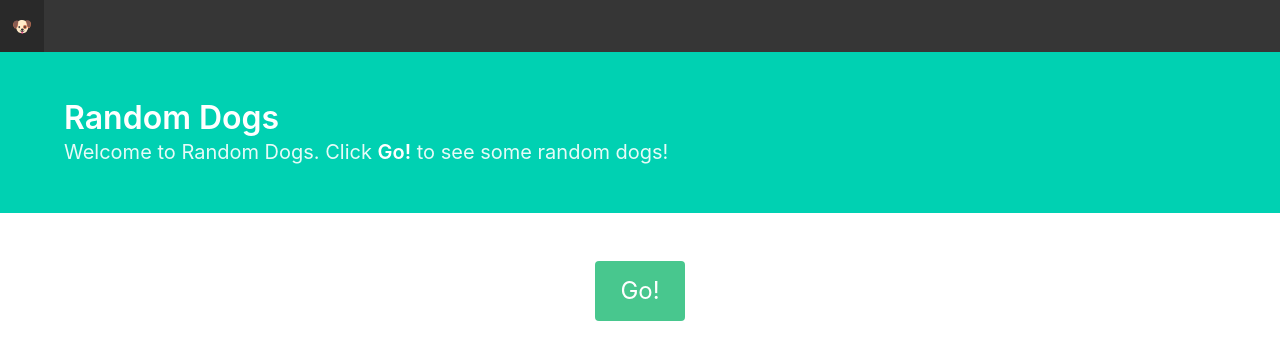
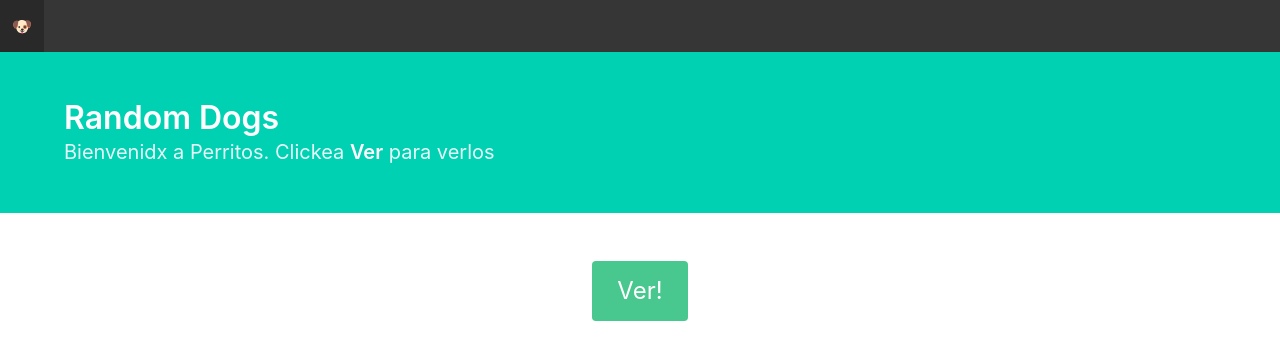
Before and after one commit to pedrokuper/fetchplaying, a plain HTML site: page index.html in a window 1280 px wide. Drawn offline with nearby package versions, Linux system fonts and the light colour scheme.

Commit message:
español

```diff
--- a/index.html
+++ b/index.html
@@ -24,13 +24,13 @@
                         Random Dogs
                     </h1>
                     <h2 class="subtitle">
-                        Welcome to Random Dogs. Click <strong>Go!</strong> to see some random dogs!
+                        Bienvenidx a Perritos. Clickea <strong>Ver</strong> para verlos
                     </h2>
                 </div>
             </div>
         </section>
         <div class="has-text-centered my-6">
-            <button class="button is-large is-success js-button">Go!</button>
+            <button class="button is-large is-success js-button">Ver!</button>
         </div>
         <div class="mx-6 js-loading">
             <progress class="progress is-small is-primary" max="100">15%</progress>
```
